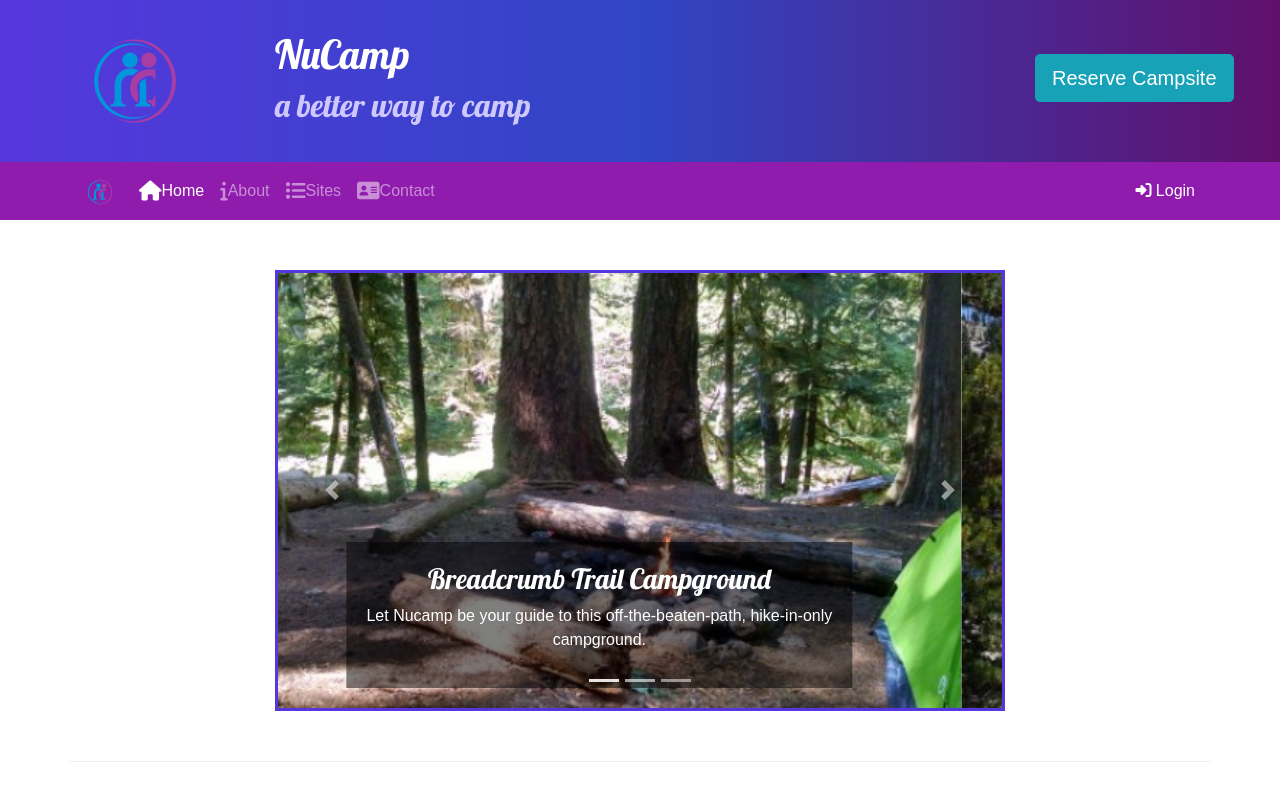
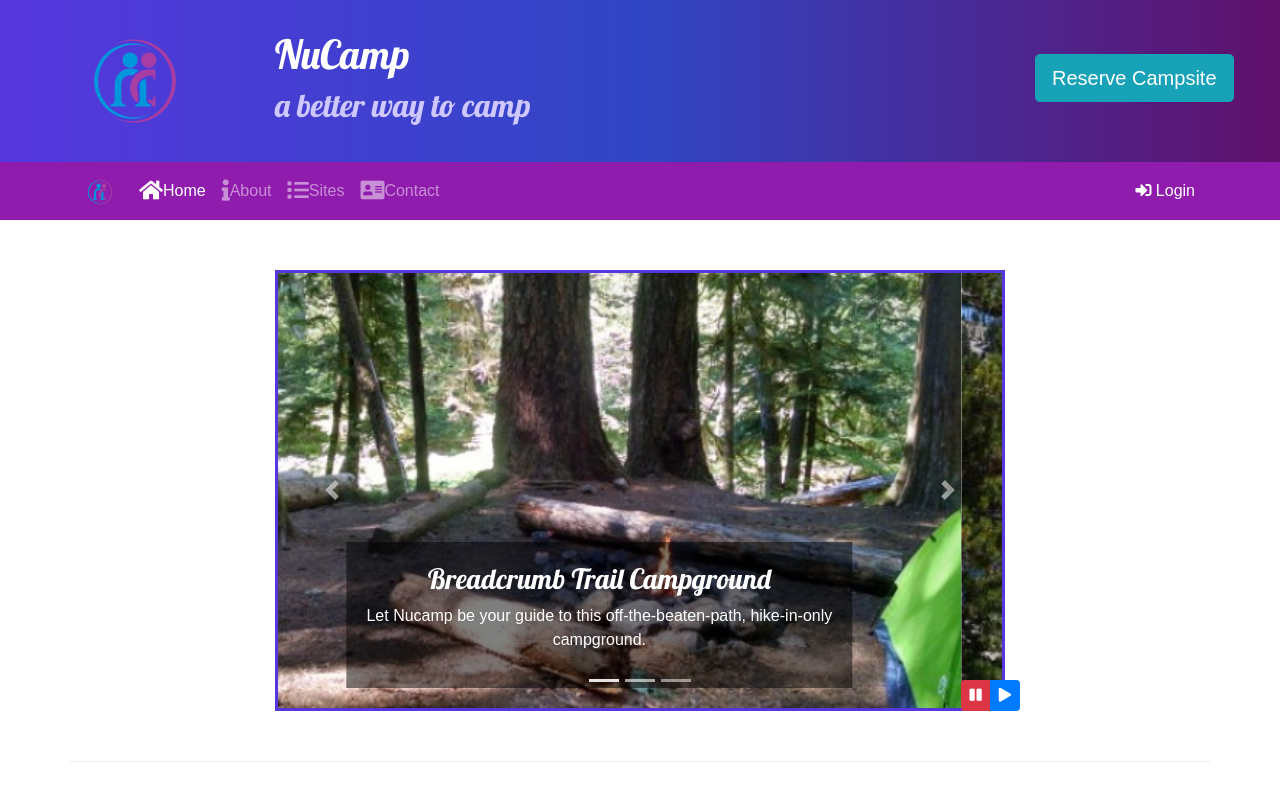
Before and after one commit to jinzhang05/nucampsite_bootstrap, a website: page index.html in a window 1280 px wide. Shown: the top 800 px of the page. Drawn offline with nearby package versions, Linux system fonts and the light colour scheme.

Commit message:
Bootstrap and jQuery Part 1

```diff
--- a/css/styles.css
+++ b/css/styles.css
@@ -42,3 +42,9 @@ header h2 {
 .carousel {
     border: solid #5637DD;
 }
+#carouselButton {
+    position: absolute;
+    right: 0;
+    bottom: 0;
+    z-index: 100;
+}
--- a/index.html
+++ b/index.html
@@ -14,6 +14,10 @@
     <link rel="stylesheet" href="node_modules/bootstrap-social/bootstrap-social.css" />
     <link rel="stylesheet" href="https://fonts.googleapis.com/css?family=Lobster|Open+Sans" />
     <link rel="stylesheet" href="/css/styles.css" />
+
+    <!-- fontawesome version 5's CDN -->
+    <link rel="stylesheet" href="https://use.fontawesome.com/releases/v5.15.3/css/all.css">
+    <link rel="stylesheet" href="https://use.fontawesome.com/releases/v5.15.3/css/v4-shims.css">
 
     <title>NuCamp: A Better Way to Camp</title>
 </head>
@@ -217,6 +221,17 @@
                         <span class="sr-only">Next</span>
                     </a>
                 </div>
+                <div class="btn-group" id='carouselButton'>
+                    <button class="btn btn-danger btn-sm" id='carouselPause'>
+                        <i class='fas fa-pause'></i>
+                    </button>
+                    <button class="btn btn-primary btn-sm" id='carouselPlay'>
+                        <i class='fas fa-play'></i>
+                    </button>
+                </div>
+
+
+
             </div>
         </div>
 
@@ -314,6 +329,18 @@
     <script src="node_modules/bootstrap/dist/js/bootstrap.min.js"></script>
 
 
+    <script>
+        $(function(){
+            $('.carousel').carousel({interval:2000});
+            $('#carouselPause').click(function(){
+                $('.carousel').carousel('pause');
+            });
+            $('#carouselPlay').click(function(){
+                $('.carousel').carousel('cycle');
+            });
+        });
+    </script>
+
 </body>
 
 </html>
```
